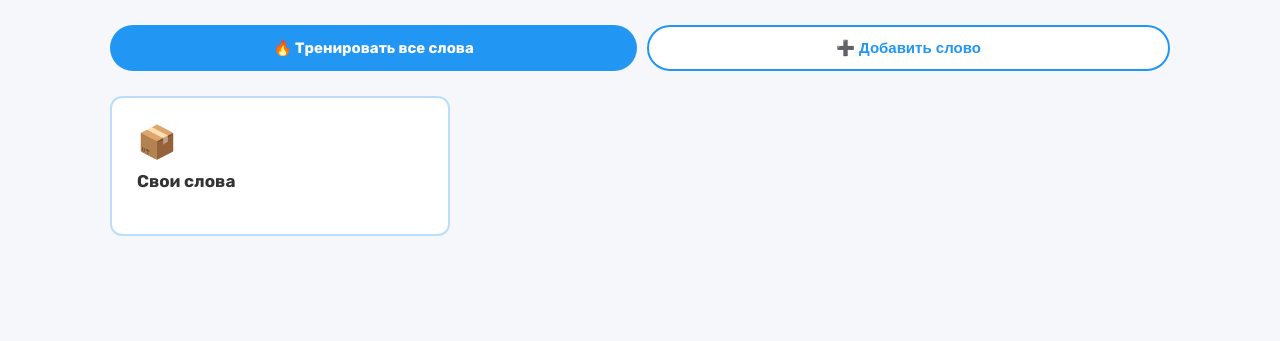
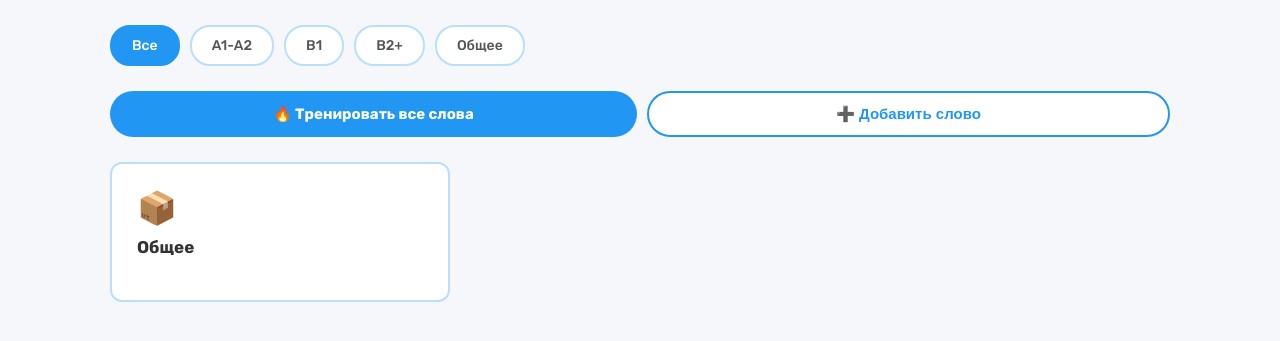
Before and after one commit to Yoshi-6767/johnny_app, a Python web app: template templates/sections.html in a window 1280 px wide. Shown: the part 174-515 px from the top of the page. Run offline with Jinja, Linux system fonts and the light colour scheme; the template is opened without the code that fills it, so the values that code supplies are empty.

Commit message:
Update sections.html

```diff
--- a/templates/sections.html
+++ b/templates/sections.html
@@ -4,6 +4,33 @@
 
 {% block styles %}
 <style>
+    .filters {
+        display: flex;
+        gap: 10px;
+        flex-wrap: wrap;
+        margin-bottom: 25px;
+    }
+    .filter-btn {
+        padding: 10px 20px;
+        background: #fff;
+        border: 2px solid #bbdefb;
+        border-radius: 20px;
+        color: #555;
+        font-size: 14px;
+        font-family: 'Rubik', sans-serif;
+        font-weight: 500;
+        cursor: pointer;
+        transition: all 0.2s;
+    }
+    .filter-btn:hover {
+        border-color: #2196f3;
+        color: #2196f3;
+    }
+    .filter-btn.active {
+        background: #2196f3;
+        border-color: #2196f3;
+        color: #fff;
+    }
     .section-actions {
         display: flex;
         gap: 10px;
@@ -18,7 +45,7 @@
     .add-form {
         display: none;
         background: #fff;
-        border: 1px solid #e0e0e0;
+        border: 1px solid #bbdefb;
         padding: 20px;
         border-radius: 12px;
         margin-bottom: 25px;
@@ -29,6 +56,14 @@
 {% block content %}
 <h1>📚 Категории</h1>
 <div class="subtitle">Всего слов в базе: {{ total_words }}</div>
+
+<div class="filters">
+    <button class="filter-btn active" data-level="all" onclick="setLevel('all')">Все</button>
+    <button class="filter-btn" data-level="A1-A2" onclick="setLevel('A1-A2')">A1-A2</button>
+    <button class="filter-btn" data-level="B1" onclick="setLevel('B1')">B1</button>
+    <button class="filter-btn" data-level="B2+" onclick="setLevel('B2+')">B2+</button>
+    <button class="filter-btn" data-level="general" onclick="setLevel('general')">Общее</button>
+</div>
 
 <div class="section-actions">
     <a href="/train" class="btn">🔥 Тренировать все слова</a>
@@ -48,11 +83,11 @@
     </div>
 </div>
 
-<div class="cards">
-    <a href="/sections/general" class="card">
+<div class="cards" id="sections-grid">
+    <a href="/sections/general" class="card" data-level="general">
         <div>
             <div class="card-emoji">📦</div>
-            <div class="card-title">Свои слова</div>
+            <div class="card-title">Общее</div>
             <div class="card-count">
                 {% for s in sections %}
                     {% if s.id == 'general' %}{{ s.count }} слов{% endif %}
@@ -63,11 +98,11 @@
 
     {% for s in sections %}
         {% if s.id != 'general' %}
-        <a href="/sections/{{ s.id }}" class="card">
+        <a href="/sections/{{ s.id }}" class="card" data-level="{{ s.level }}">
             <div>
                 <div class="card-emoji">{{ s.emoji }}</div>
                 <div class="card-title">{{ s.title }}</div>
-                <div class="card-count">{{ s.count }} слов</div>
+                <div class="card-count">{{ s.count }} слов • {{ s.level }}</div>
             </div>
         </a>
         {% endif %}
@@ -77,6 +112,24 @@
 
 {% block scripts %}
 <script>
+    let currentLevel = "all";
+
+    function setLevel(level) {
+        currentLevel = level;
+        document.querySelectorAll(".filter-btn").forEach(btn => {
+            btn.classList.toggle("active", btn.dataset.level === level);
+        });
+        filterSections();
+    }
+
+    function filterSections() {
+        const cards = document.querySelectorAll("#sections-grid .card");
+        cards.forEach(card => {
+            const cardLevel = card.dataset.level;
+            card.style.display = (currentLevel === "all" || cardLevel === currentLevel) ? "flex" : "none";
+        });
+    }
+
     function addWord() {
         const eng = document.getElementById("eng").value.trim();
         const rus = document.getElementById("rus").value.trim();
```
